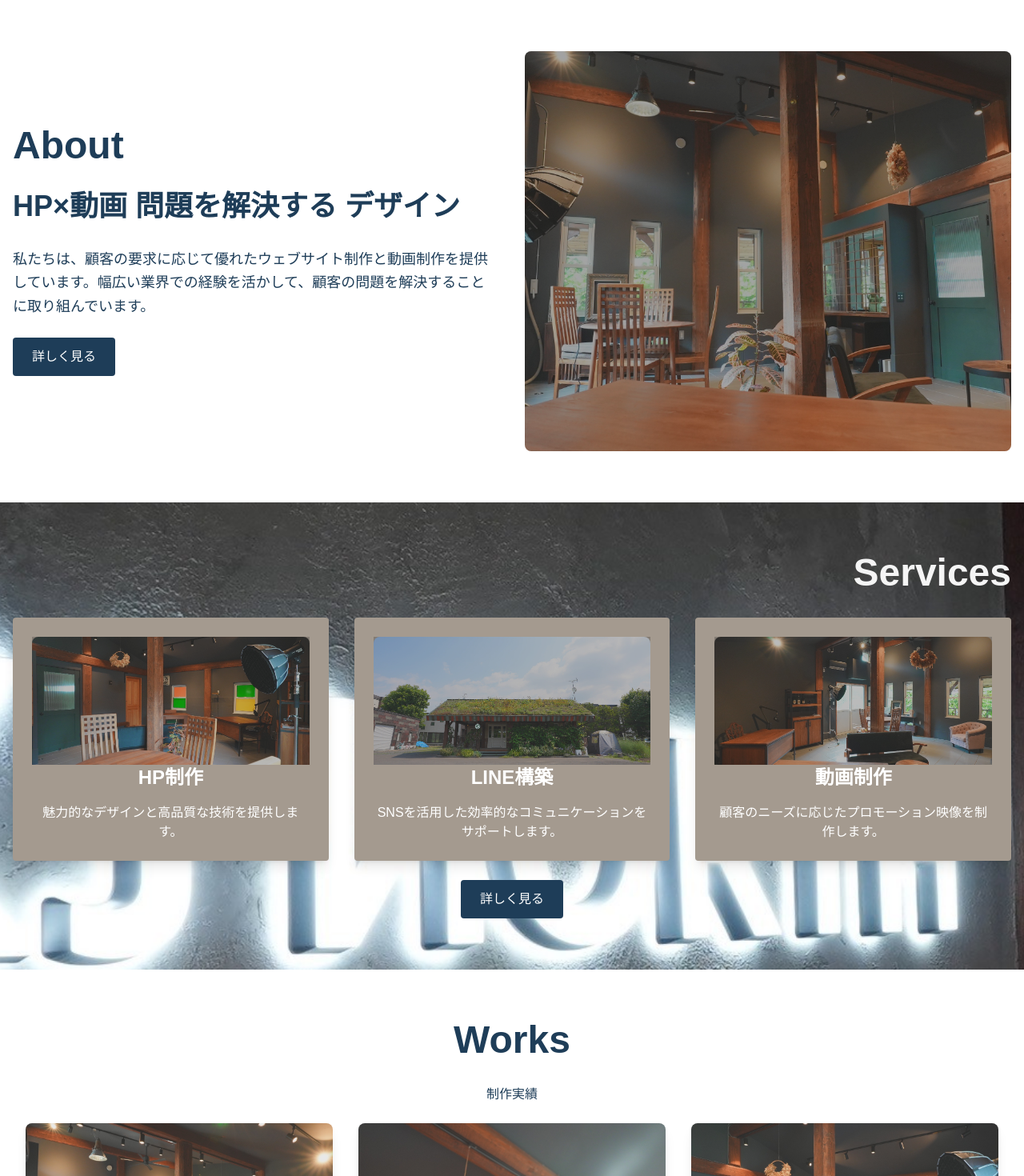
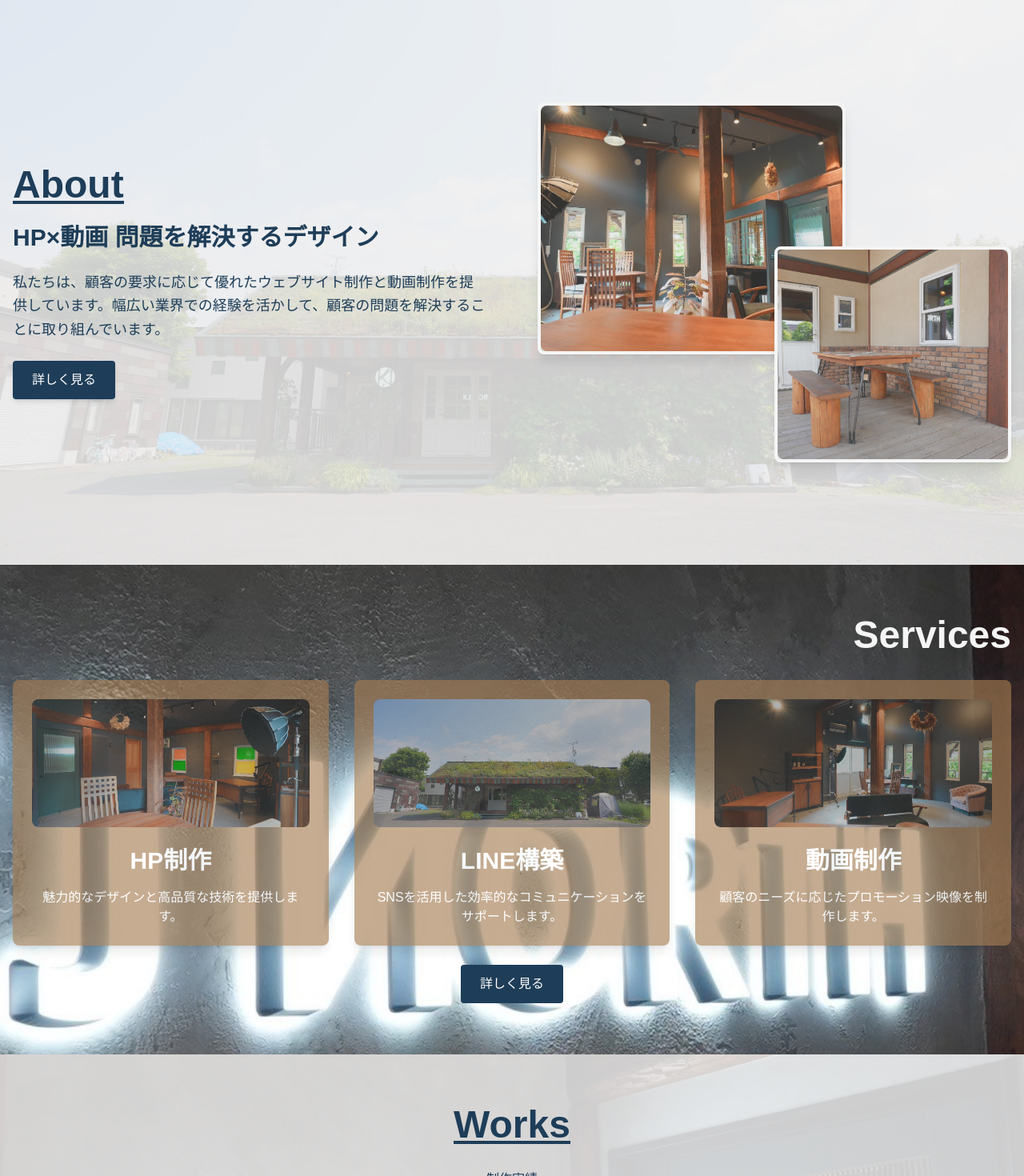
Before and after one commit to miryowasuke/kj-north-site, a Next.js app: page / in a window 1280 px wide. Shown: the part 800-2270 px from the top of the page at 80% size. Built offline with nearby package versions, Linux system fonts and the light colour scheme.

Commit message:
TOP_各セクション変更

```diff
--- a/app/homeSection/AboutSection.tsx
+++ b/app/homeSection/AboutSection.tsx
@@ -1,41 +1,89 @@
+"use client";
 import React from "react";
+import { motion } from "framer-motion";
 import Link from "next/link";
 import Image from "next/image";
 
 export default function AboutSection() {
   return (
-    <section className="py-16 bg-white text-darkNavy">
-      <div className="container mx-auto px-4 grid grid-cols-1 md:grid-cols-2 gap-8 items-center">
-        {/* 左側：テキストコンテンツ */}
-        <div>
-          <h2 className="text-5xl font-bold mb-8">About</h2>
-          <h3 className="text-4xl font-bold mb-8 text-darkNavy">
-            HP×動画 問題を解決する デザイン
+    <section className="relative py-32 bg-ivoryWhite  text-darkNavy overflow-hidden">
+      {/* 🔹 背景をスクロールで動かす */}
+      <motion.div
+        style={{ backgroundImage: "url('/photo/photo23.jpg')" }}
+        className="absolute inset-0 bg-cover bg-center opacity-20 "
+      />
+
+      <div className="container mx-auto px-4 grid grid-cols-1 md:grid-cols-2 gap-16 items-center relative z-10">
+        {/* 🔹 左側テキストエリア */}
+        <motion.div
+          initial={{ opacity: 0, x: -50 }}
+          whileInView={{ opacity: 1, x: 0 }}
+          transition={{ duration: 0.8, ease: "easeOut" }}
+          viewport={{ once: true }}
+        >
+          {/* 🔹 ラインアニメーション付きタイトル */}
+          <h2 className="text-5xl font-bold mb-6 relative inline-block">
+            About
+            <motion.div
+              initial={{ scaleX: 0 }}
+              animate={{ scaleX: 1 }}
+              transition={{ duration: 1, ease: "easeOut" }}
+              className="absolute bottom-0 left-0 w-full h-[4px] bg-darkNavy origin-left"
+            />
+          </h2>
+
+          <h3 className="text-3xl font-semibold mb-6">
+            HP×動画 問題を解決するデザイン
           </h3>
-          <p className="text-lg leading-relaxed text-darkNavy">
+          <p className="text-lg leading-relaxed mb-6">
             私たちは、顧客の要求に応じて優れたウェブサイト制作と動画制作を提供しています。幅広い業界での経験を活かして、顧客の問題を解決することに取り組んでいます。
           </p>
-          <div className="mt-6">
           <Link href="/about">
-              <button className="bg-darkNavy text-white px-6 py-3 rounded hover:bg-opacity-80">
+            <motion.button
+              whileHover={{ scale: 1.05 }}
+              whileTap={{ scale: 0.95 }}
+              className="bg-darkNavy text-white px-6 py-3 rounded shadow-md transition-all duration-300"
+            >
               詳しく見る
-              </button>
+            </motion.button>
           </Link>
-          </div>
-        </div>
+        </motion.div>
 
-        {/* 右側：画像 */}
-        <div className="relative w-full h-[400px] md:h-[500px]">
+        {/* 🔹 右側：2枚の画像を表示 */}
+        <div className="relative w-full h-[450px]">
+          {/* 1枚目（大きい画像） */}
+          <motion.div
+            initial={{ opacity: 0, y: 40 }}
+            whileInView={{ opacity: 1, y: 0 }}
+            transition={{ duration: 0.8, ease: "easeOut" }}
+            viewport={{ once: true }}
+            className="absolute top-0 left-0 w-[65%] h-[70%] rounded-lg shadow-lg overflow-hidden border-ivoryWhite border-[4px] rotate-[-3deg]"
+          >
             <Image
               src="/photo/photo6.jpg"
-            alt="About us"
+              alt="事務所の雰囲気"
               layout="fill"
               objectFit="cover"
               className="rounded-lg"
-            priority
             />
-          {/* 🔹 オーバーレイ（薄暗いエフェクト） */}
-          <div className="absolute inset-0 bg-black opacity-30 rounded-lg"></div>
+          </motion.div>
+
+          {/* 2枚目（小さい画像） */}
+          <motion.div
+            initial={{ opacity: 0, y: 50 }}
+            whileInView={{ opacity: 1, y: 0 }}
+            transition={{ duration: 1, ease: "easeOut", delay: 0.2 }}
+            viewport={{ once: true }}
+            className="absolute bottom-0 right-0 w-[50%] h-[60%] rounded-lg shadow-lg overflow-hidden border-ivoryWhite border-[4px] rotate-[3deg]"
+          >
+            <Image
+              src="/photo/photo7.jpg"
+              alt="オフィスデザイン"
+              layout="fill"
+              objectFit="cover"
+              className="rounded-lg"
+            />
+          </motion.div>
         </div>
       </div>
     </section>
--- a/app/homeSection/ContactSection.tsx
+++ b/app/homeSection/ContactSection.tsx
@@ -1,37 +1,92 @@
+"use client";
+
 import React from "react";
+import { motion } from "framer-motion";
 import Link from "next/link";
 import Image from "next/image";
 
 export default function ContactSection() {
   return (
-    <section className="py-16 bg-white text-darkNavy">
-      <div className="container mx-auto px-4 grid grid-cols-1 md:grid-cols-2 gap-8 items-center">
+    <section className="relative py-16 bg-white text-darkNavy overflow-hidden">
+      {/* 🔹 背景画像（スクロール時に動かす） */}
+      <motion.div
+        style={{ backgroundImage: "url('/photo/photo10.jpg')" }}
+        className="absolute inset-0 bg-cover bg-center opacity-20"
+        initial={{ y: 50 }}
+        whileInView={{ y: 0 }}
+        transition={{ duration: 1, ease: "easeOut" }}
+        viewport={{ once: true }}
+      />
+
+      <div className="container mx-auto px-4 grid grid-cols-1 md:grid-cols-2 gap-8 items-center relative z-10">
         {/* 左側：テキストコンテンツ */}
-        <div className="text-center md:text-left">
-          <h2 className="text-darkNavy text-5xl font-bold mb-6">Contact</h2>
+        <div className="relative w-full h-[450px]">
+          {/* 1枚目（大きい画像） */}
+          <motion.div
+            initial={{ opacity: 0, y: 40 }}
+            whileInView={{ opacity: 1, y: 0 }}
+            transition={{ duration: 0.8, ease: "easeOut" }}
+            viewport={{ once: true }}
+            className="absolute top-0 left-0 w-[65%] h-[70%] rounded-lg shadow-lg overflow-hidden border-ivoryWhite border-[4px] rotate-[-3deg]"
+          >
+            <Image
+              src="/photo/photo10.jpg"
+              alt="お問い合わせ"
+              layout="fill"
+              objectFit="cover"
+              className="rounded-lg"
+            />
+          </motion.div>
+
+          {/* 2枚目（小さい画像） */}
+          <motion.div
+            initial={{ opacity: 0, y: 50 }}
+            whileInView={{ opacity: 1, y: 0 }}
+            transition={{ duration: 1, ease: "easeOut", delay: 0.2 }}
+            viewport={{ once: true }}
+            className="absolute bottom-0 right-0 w-[50%] h-[60%] rounded-lg shadow-lg overflow-hidden border-ivoryWhite border-[4px] rotate-[3deg]"
+          >
+            <Image
+              src="/photo/photo11.jpg"
+              alt="オフィス風景"
+              layout="fill"
+              objectFit="cover"
+              className="rounded-lg"
+            />
+          </motion.div>
+        </div>
+        {/* 右側：背景画像（2枚配置） */}
+        <motion.div
+          initial={{ opacity: 0, x: -50 }}
+          whileInView={{ opacity: 1, x: 0 }}
+          transition={{ duration: 0.8, ease: "easeOut" }}
+          viewport={{ once: true }}
+          className="text-center md:text-left"
+        >
+          {/* 🔹 アニメーション付きタイトル */}
+          <h2 className="text-darkNavy text-5xl font-bold mb-6 relative inline-block">
+            Contact
+            <motion.div
+              initial={{ scaleX: 0 }}
+              animate={{ scaleX: 1 }}
+              transition={{ duration: 1, ease: "easeOut" }}
+              className="absolute bottom-0 left-0 w-full h-[4px] bg-darkNavy origin-left"
+            />
+          </h2>
+
           <p className="text-darkNavy mb-6 text-lg leading-relaxed">
             お問い合わせはこちらからどうぞ。お気軽にご連絡ください。
           </p>
           <Link href="/contact">
-            <button className="bg-darkNavy text-white px-6 py-3 rounded hover:bg-opacity-80 transition">
+            <motion.button
+              whileHover={{ scale: 1.05 }}
+              whileTap={{ scale: 0.95 }}
+              className="bg-darkNavy text-white px-6 py-3 rounded shadow-md transition-all duration-300"
+            >
               お問い合わせフォーム
-            </button>
+            </motion.button>
           </Link>
-        </div>
-
-        {/* 右側：背景画像 */}
-        <div className="relative w-full h-[400px] md:h-[500px]">
-          <Image
-            src="/photo/photo10.jpg"
-            alt="お問い合わせ"
-            layout="fill"
-            objectFit="cover"
-            className="rounded-lg"
-            priority
-          />
-          {/* 🔹 オーバーレイ（薄暗いエフェクト） */}
-          <div className="absolute inset-0 bg-black opacity-30 rounded-lg"></div>
-        </div>
+        </motion.div>
       </div>
     </section>
   );
--- a/app/homeSection/HeroSection.tsx
+++ b/app/homeSection/HeroSection.tsx
@@ -16,7 +16,7 @@ export default function HeroSection() {
 
   return (
     <section className="relative h-screen flex flex-col items-center justify-center overflow-hidden">
-      {/* 🎥 背景動画 */}
+      {/* 背景動画 */}
       <motion.div
         initial={{ filter: "blur(10px)" }}
         animate={{ filter: "blur(0px)" }}
@@ -41,7 +41,7 @@ export default function HeroSection() {
         transition={{ duration: 1.5, ease: "easeOut", delay: 1 }}
         className="relative z-10 text-center text-white"
       >
-        <h1 className="text-6xl font-bold uppercase tracking-wide mb-4 text-white drop-shadow-lg">
+        <h1 className="text-4xl md:text-6xl font-bold uppercase tracking-wide mb-4 text-white drop-shadow-lg">
           伝わるデザインを提案
         </h1>
         <p className="text-2xl font-light text-ivoryWhite p-2 rounded-lg">
--- a/app/homeSection/ServicesSection.tsx
+++ b/app/homeSection/ServicesSection.tsx
@@ -34,24 +34,24 @@ export default function ServicesSection() {
         <div className="grid grid-cols-1 md:grid-cols-3 gap-8">
           {/* HP制作 */}
           <motion.div
-            className="bg-stoneGray p-6 shadow-lg rounded text-center"
+            className="bg-warmWood bg-opacity-70 p-6 shadow-lg rounded-lg text-center"
             initial={{ opacity: 0, scale: 0.8 }}
-            whileInView={{ opacity: 1, scale: 1 }}
+            whileInView={{ opacity: 0.9, scale: 1 }}
             transition={{ duration: 0.6, ease: "easeOut" }}
             viewport={{ once: true }}
           >
-            <div className="relative w-full h-40 overflow-hidden">
+            <div className="relative w-full h-40 overflow-hidden rounded-lg">
               <Image
                 src="/photo/photo3.jpg"
                 alt="HP制作"
                 layout="fill"
                 objectFit="cover"
-                className="rounded-t-lg"
+                className="rounded-lg"
                 priority
               />
               <div className="absolute inset-0 bg-black opacity-20"></div>
             </div>
-            <h3 className="text-2xl font-bold mb-4 text-white">HP制作</h3>
+            <h3 className="text-3xl font-bold mt-6 mb-4 text-white">HP制作</h3>
             <p className="text-white">
               魅力的なデザインと高品質な技術を提供します。
             </p>
@@ -59,24 +59,26 @@ export default function ServicesSection() {
 
           {/* LINE構築 */}
           <motion.div
-            className="bg-stoneGray p-6 shadow-lg rounded text-center"
+            className="bg-warmWood bg-opacity-70 p-6 shadow-lg rounded-lg text-center"
             initial={{ opacity: 0, scale: 0.8 }}
-            whileInView={{ opacity: 1, scale: 1 }}
+            whileInView={{ opacity: 0.9, scale: 1 }}
             transition={{ duration: 0.6, ease: "easeOut" }}
             viewport={{ once: true }}
           >
-            <div className="relative w-full h-40 overflow-hidden">
+            <div className="relative w-full h-40 overflow-hidden rounded-lg">
               <Image
                 src="/photo/photo23.jpg"
                 alt="LINE構築"
                 layout="fill"
                 objectFit="cover"
-                className="rounded-t-lg"
+                className="rounded-lg"
                 priority
               />
               <div className="absolute inset-0 bg-black opacity-20"></div>
             </div>
-            <h3 className="text-2xl font-bold mb-4 text-white">LINE構築</h3>
+            <h3 className="text-3xl font-bold mt-6 mb-4 text-white">
+              LINE構築
+            </h3>
             <p className="text-white">
               SNSを活用した効率的なコミュニケーションをサポートします。
             </p>
@@ -84,24 +86,26 @@ export default function ServicesSection() {
 
           {/* 動画制作 */}
           <motion.div
-            className="bg-stoneGray p-6 shadow-lg rounded text-center"
+            className="bg-warmWood bg-opacity-70 p-6 shadow-lg rounded-lg text-center"
             initial={{ opacity: 0, scale: 0.8 }}
-            whileInView={{ opacity: 1, scale: 1 }}
+            whileInView={{ opacity: 0.9, scale: 1 }}
             transition={{ duration: 0.6, ease: "easeOut" }}
             viewport={{ once: true }}
           >
-            <div className="relative w-full h-40 overflow-hidden">
+            <div className="relative w-full h-40 overflow-hidden rounded-lg">
               <Image
                 src="/photo/photo5.jpg"
                 alt="動画制作"
                 layout="fill"
                 objectFit="cover"
-                className="rounded-t-lg"
+                className="rounded-lg"
                 priority
               />
               <div className="absolute inset-0 bg-black opacity-20"></div>
             </div>
-            <h3 className="text-2xl font-bold mb-4 text-white">動画制作</h3>
+            <h3 className="text-3xl font-bold mt-6 mb-4 text-white">
+              動画制作
+            </h3>
             <p className="text-white">
               顧客のニーズに応じたプロモーション映像を制作します。
             </p>
--- a/app/homeSection/WorksSection.tsx
+++ b/app/homeSection/WorksSection.tsx
@@ -1,6 +1,7 @@
 "use client";
 
 import React from "react";
+import { motion } from "framer-motion";
 import Link from "next/link";
 import Image from "next/image";
 import Slider from "react-slick";
@@ -55,19 +56,19 @@ const CustomNextArrow: React.FC<ArrowProps> = ({ onClick }) => (
 
 export default function WorksSection() {
   const settings = {
-    dots: true, // 下にインジケーターを表示
-    infinite: true, // 無限スクロール
-    speed: 500, // スライドの速度
-    slidesToShow: 3, // 一度に表示するスライド数
-    slidesToScroll: 1, // スライド時に移動する数
-    arrows: true, // 矢印ボタンを有効化
-    prevArrow: <CustomPrevArrow />, // カスタム矢印
-    nextArrow: <CustomNextArrow />, // カスタム矢印
-    draggable: true, // PCでマウスドラッグ可能にする
-    swipe: true, // PCでもスワイプ可能にする
+    dots: true,
+    infinite: true,
+    speed: 500,
+    slidesToShow: 3,
+    slidesToScroll: 1,
+    arrows: true,
+    prevArrow: <CustomPrevArrow />,
+    nextArrow: <CustomNextArrow />,
+    draggable: true,
+    swipe: true,
     responsive: [
       {
-        breakpoint: 1024, // タブレット対応
+        breakpoint: 1024,
         settings: {
           slidesToShow: 2,
           slidesToScroll: 1,
@@ -75,7 +76,7 @@ export default function WorksSection() {
         },
       },
       {
-        breakpoint: 768, // スマホ対応
+        breakpoint: 768,
         settings: {
           slidesToShow: 1,
           slidesToScroll: 1,
@@ -85,13 +86,45 @@ export default function WorksSection() {
   };
 
   return (
-    <section className="py-16 bg-white text-darkNavy">
-      <div className="container mx-auto px-4 text-center">
-        <h2 className="text-5xl font-bold mb-8">Works</h2>
+    <section className="relative py-16 bg-white text-darkNavy overflow-hidden">
+      {/* 🔹 背景画像（スクロール時に動くエフェクト） */}
+      <motion.div
+        style={{ backgroundImage: "url('/photo/photo20.jpg')" }}
+        className="absolute inset-0 bg-cover bg-center opacity-20"
+        initial={{ y: 50 }}
+        whileInView={{ y: 0 }}
+        transition={{ duration: 1, ease: "easeOut" }}
+        viewport={{ once: true }}
+      />
+
+      <div className="container mx-auto px-4 text-center relative z-10">
+        {/* 🔹 タイトルにラインアニメーション */}
+        <motion.h2
+          initial={{ opacity: 0, y: -20 }}
+          whileInView={{ opacity: 1, y: 0 }}
+          transition={{ duration: 0.8, ease: "easeOut" }}
+          viewport={{ once: true }}
+          className="text-5xl font-bold mb-8 relative inline-block"
+        >
+          Works
+          <motion.div
+            initial={{ scaleX: 0 }}
+            animate={{ scaleX: 1 }}
+            transition={{ duration: 1, ease: "easeOut" }}
+            className="absolute bottom-0 left-0 w-full h-[4px] bg-darkNavy origin-left"
+          />
+        </motion.h2>
+
         <p className="mb-6">制作実績</p>
 
-        {/* スライダー */}
-        <div className="relative overflow-hidden">
+        {/* 🔹 スライダー */}
+        <motion.div
+          initial={{ opacity: 0, scale: 0.9 }}
+          whileInView={{ opacity: 1, scale: 1 }}
+          transition={{ duration: 0.8, ease: "easeOut" }}
+          viewport={{ once: true }}
+          className="relative overflow-hidden"
+        >
           <Slider {...settings}>
             {worksData.map((work, index) => (
               <div key={index} className="px-4">
@@ -116,16 +149,22 @@ export default function WorksSection() {
               </div>
             ))}
           </Slider>
-        </div>
+        </motion.div>
 
-        {/* 詳しく見るボタン */}
-        <div className="mt-6">
+        {/* 🔹 詳しく見るボタン */}
+        <motion.div
+          initial={{ opacity: 0, y: 20 }}
+          whileInView={{ opacity: 1, y: 0 }}
+          transition={{ duration: 0.8, ease: "easeOut", delay: 0.2 }}
+          viewport={{ once: true }}
+          className="mt-6"
+        >
           <Link href="/works">
             <button className="bg-darkNavy text-white px-6 py-3 rounded hover:bg-opacity-80">
               詳しく見る
             </button>
           </Link>
-        </div>
+        </motion.div>
       </div>
     </section>
   );
```
Lines whose indentation alone changed are shown as unchanged.
